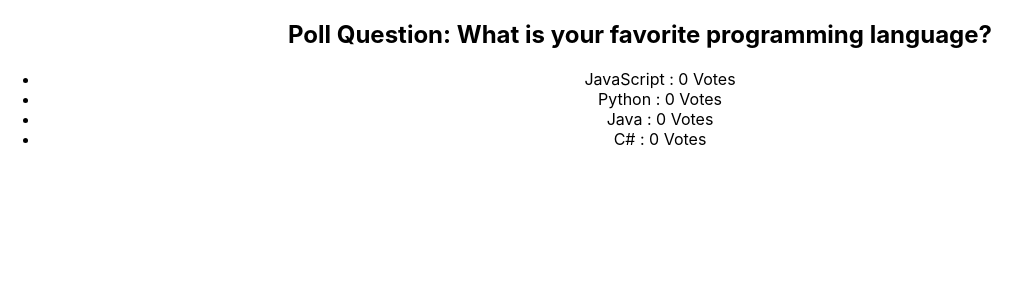
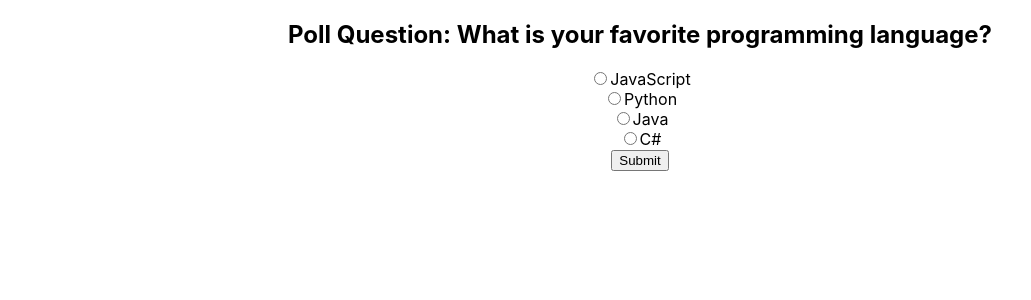
Before and after one commit to SajjadAli54/ead-mid-exam, a React (Create React App) app: page / in a window 1280 px wide. Shown: the top 300 px of the page, without its empty margins (0-1031 px from the left). Built offline with nearby package versions, Linux system fonts and the light colour scheme.

Commit message:
Add UserParticipation Component

```diff
--- a/src/App.js
+++ b/src/App.js
@@ -1,10 +1,11 @@
 import "./App.css";
 import PollDisplay from "./PollDisplay";
+import UserParticipation from "./UserParticipation";
 
 function App() {
   return (
     <div className="App">
-      <PollDisplay
+      <UserParticipation
         question="What is your favorite programming language?"
         choices={[
           { id: 1, label: "JavaScript", votes: 0 },
--- /dev/null
+++ b/src/UserParticipation.js
@@ -0,0 +1,59 @@
+import React from "react";
+
+function UserParticipation({ question, choices }) {
+  const [selectedChoice, setSelectedChoice] = React.useState(null);
+  const [myChoices, setMyChoices] = React.useState(choices);
+  const [hasVoted, setHasVoted] = React.useState(false);
+
+  const [text, setText] = React.useState("");
+  function handleSubmit(event) {
+    event.preventDefault();
+    if (selectedChoice === null) {
+      return;
+    }
+    if (hasVoted) {
+      setText("You have already voted.");
+      return;
+    }
+    setHasVoted(true);
+    console.log("selectedChoice", choices[selectedChoice].label);
+    const newChoices = myChoices.map((choice, index) => {
+      if (index === selectedChoice) {
+        return {
+          ...choice,
+          votes: choice.votes + 1,
+        };
+      }
+      return choice;
+    });
+    setMyChoices(newChoices);
+  }
+  function handleVote(index) {
+    setSelectedChoice(index);
+  }
+  return (
+    <div>
+      <h2>Poll Question: {question}</h2>
+      {hasVoted && <p>{text}</p>}
+      <form>
+        {choices.map((choice, index) => (
+          <div key={choice.id}>
+            <input
+              type="radio"
+              name="vote"
+              id={`choice-${choice.id}`}
+              value={choice.id}
+              onChange={() => handleVote(index)}
+            />
+            <label htmlFor={`choice-${choice.id}`}>{choice.label}</label>
+          </div>
+        ))}
+        <button type="submit" onClick={handleSubmit}>
+          Submit
+        </button>
+      </form>
+    </div>
+  );
+}
+
+export default UserParticipation;
```
